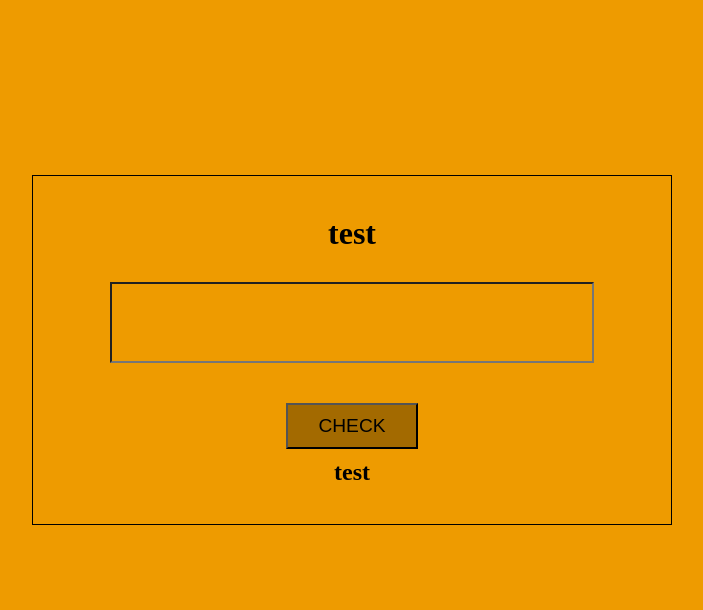
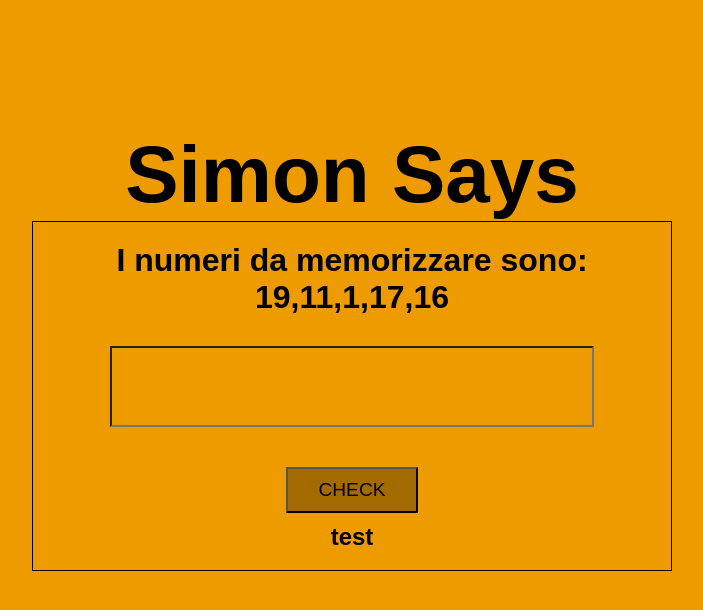
Before and after one commit to Neeiser/js-simon, a plain HTML site: page index.html in a window 1280 px wide. Shown: the whole page, without its empty margins (288-991 px from the left). Drawn offline with Linux system fonts and the light colour scheme.

Commit message:
numbersDisplayed.innerHTML organized

```diff
--- a/css/style.css
+++ b/css/style.css
@@ -2,6 +2,7 @@
     margin: 0;
     padding: 0;
     box-sizing: border-box;
+    font-family: Arial, Helvetica, sans-serif;
 }
 
 body {
@@ -13,6 +14,11 @@ main{
     display: flex;
     justify-content: center;
     align-items: center;
+    flex-direction: column;
+}
+
+h1{
+    text-align: center;
 }
 
 .container{
@@ -23,6 +29,10 @@ main{
     justify-content: center;
     flex-direction: column;
     border: 1px solid black;
+}
+
+#title {
+    font-size: 5rem;
 }
 
 #numbers-input{
--- a/index.html
+++ b/index.html
@@ -9,6 +9,7 @@
 </head>
 <body>
     <main>
+        <h1 id="title">Simon Says</h1>
         <div class="container">
             <h1 id="numbers-displayed">test</h1>
             <input type="text" name="" id="numbers-input">
--- a/js/script.js
+++ b/js/script.js
@@ -13,6 +13,11 @@ const numbersOutput = document.getElementById ('output')
 const randomNumbersArr = [];
 
 
+
+/*
+- Visualizzare in pagina 5 numeri casuali.
+*/
+
 while (randomNumbersArr.length < 5){
     let numberPulled = Math.floor(Math.random() * 20 ) + 1;
 
@@ -23,6 +28,8 @@ while (randomNumbersArr.length < 5){
     console.log(randomNumbersArr)
 }
 
+numbersDisplayed.innerHTML = 'I numeri da memorizzare sono: ' + '<br>' + randomNumbersArr;
+
 checkBtn.addEventListener('click', function(){
 
 
```
